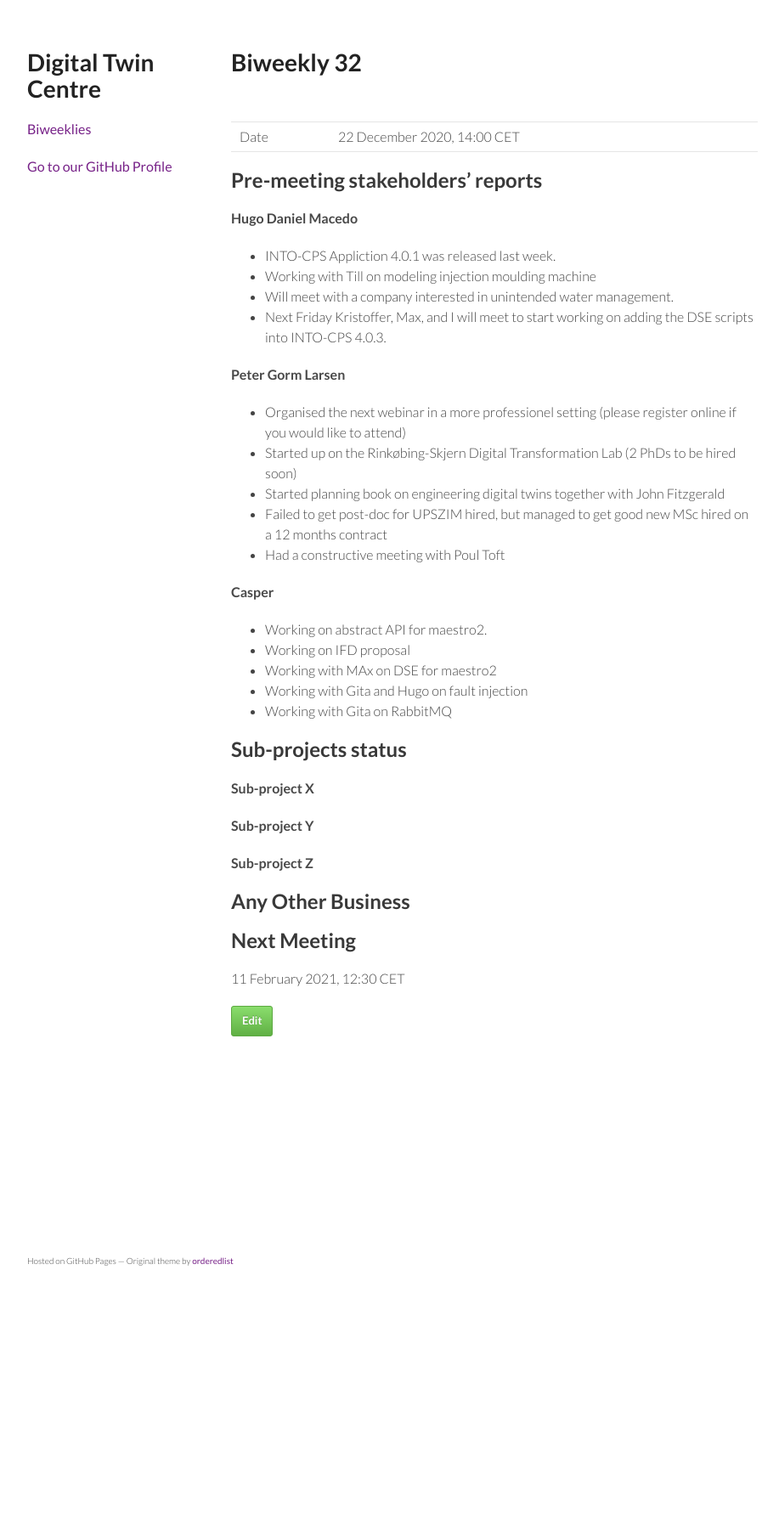
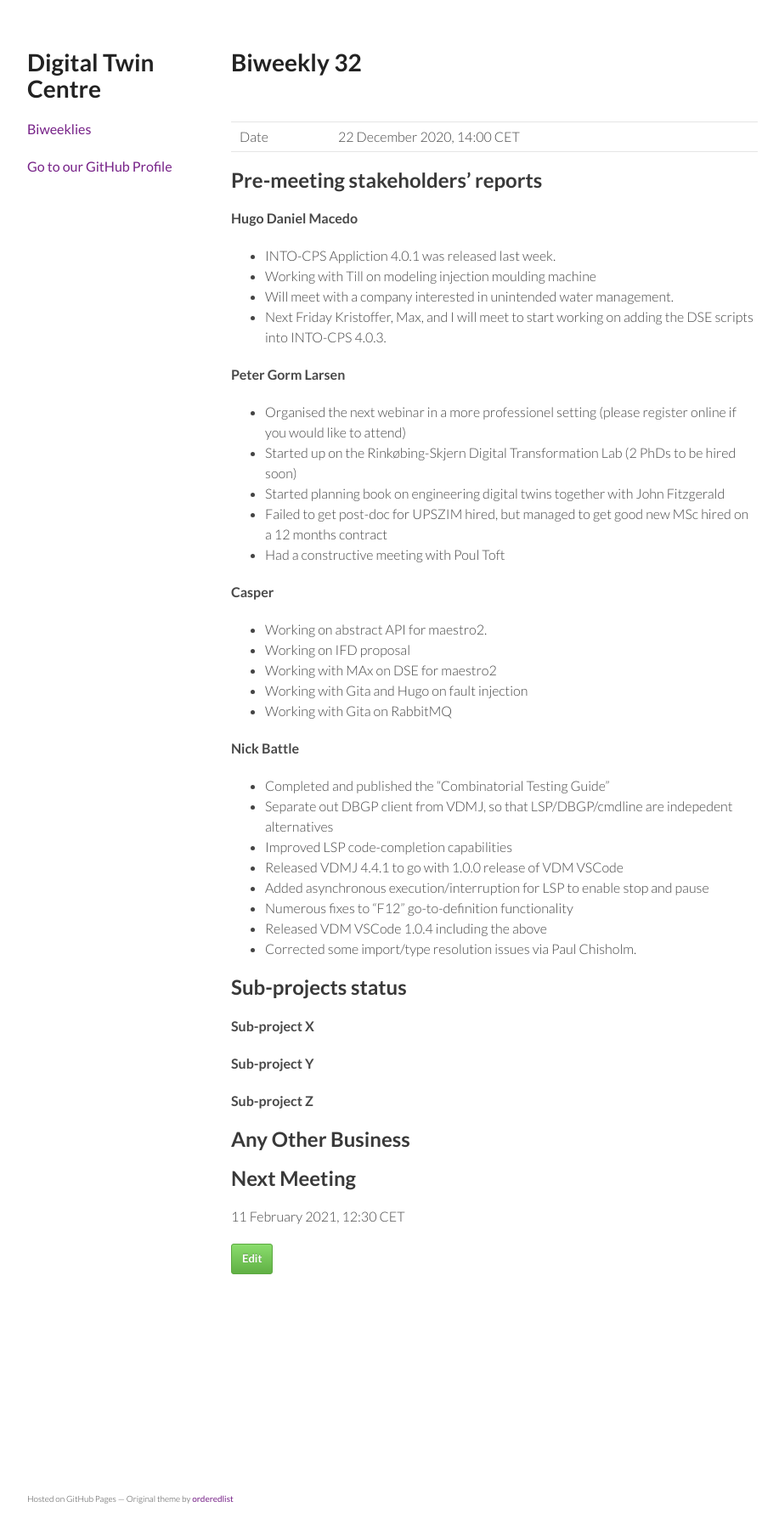
Before and after one commit to digitaltwincentre/digitaltwincentre.github.io, a Jekyll site: the page built from _biweeklies/Biweekly-32.md, in a window 1280 px wide. Shown: the whole page at 85% size, without its empty margins (178-1095 px from the left). Built offline with Jekyll 4.4.1, drawn with Linux system fonts in a browser that asks for light colours; nearby versions of some CDN libraries; before the commit the page ends 1514 px from its top, so only the background shows below that.

Commit message:
Update Biweekly-32.md

```diff
--- a/_biweeklies/Biweekly-32.md
+++ b/_biweeklies/Biweekly-32.md
@@ -41,6 +41,15 @@ date: 28 January 2021, 1230 CET
 * Working with Gita and Hugo on fault injection
 * Working with Gita on RabbitMQ
 
+#### Nick Battle
+* Completed and published the "Combinatorial Testing Guide"
+* Separate out DBGP client from VDMJ, so that LSP/DBGP/cmdline are indepedent alternatives
+* Improved LSP code-completion capabilities
+* Released VDMJ 4.4.1 to go with 1.0.0 release of VDM VSCode
+* Added asynchronous execution/interruption for LSP to enable stop and pause
+* Numerous fixes to "F12" go-to-definition functionality
+* Released VDM VSCode 1.0.4 including the above
+* Corrected some import/type resolution issues via Paul Chisholm.
 
 ## Sub-projects status
 
```
